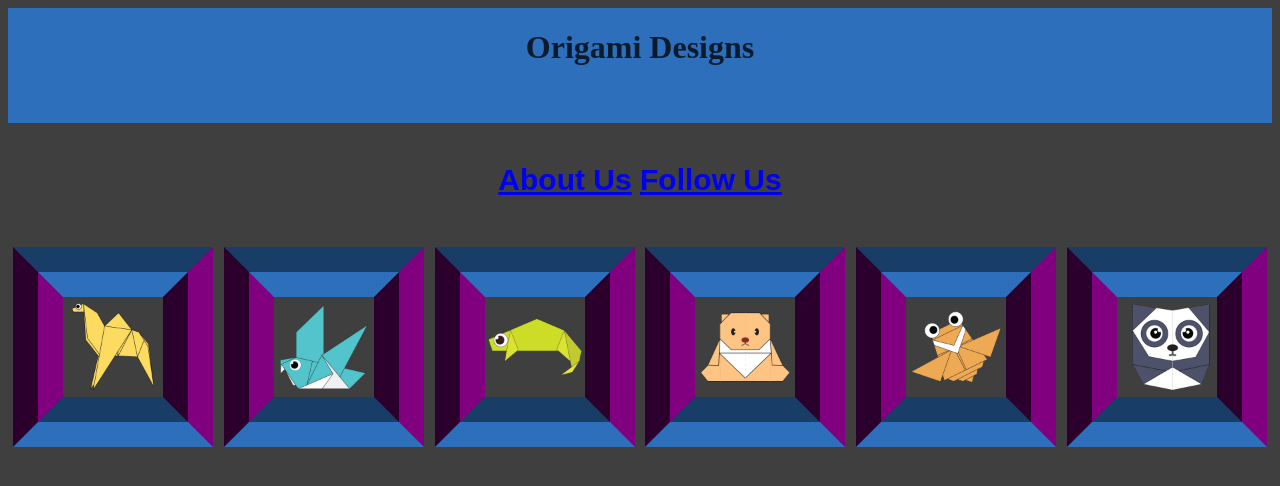
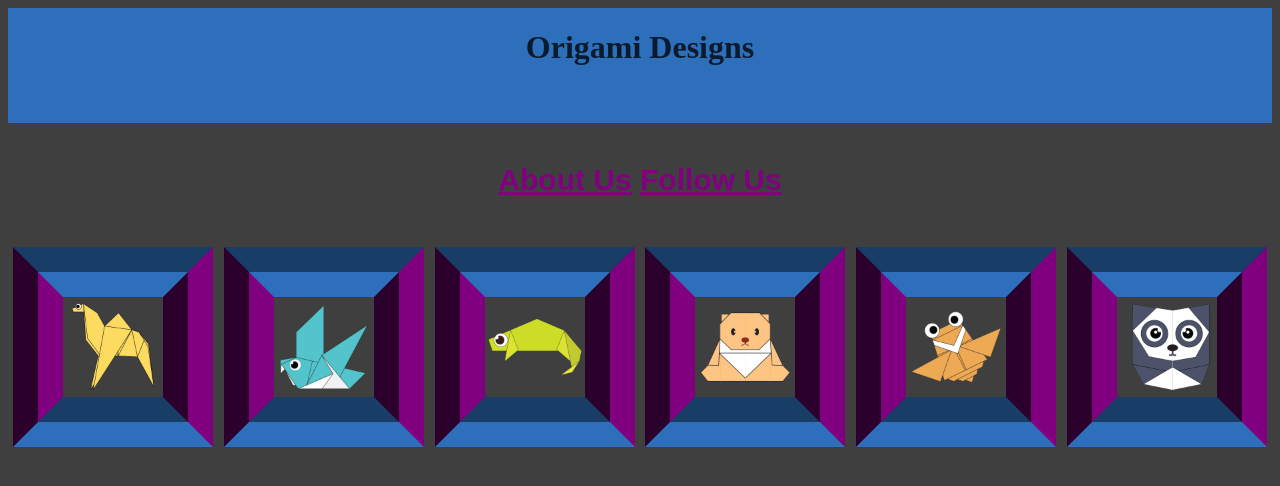
Before and after one commit to RohanMaddala/PRO-C52-ORIGAMI-WEBSITE-DESIGN-PART-4, a plain HTML site: page index.html in a window 1280 px wide. Drawn offline with Linux system fonts and the light colour scheme.

Commit message:
Update style.css

```diff
--- a/style.css
+++ b/style.css
@@ -75,3 +75,11 @@ ul{
 .item:hover ul{
   opacity: 1;
 }
+
+a:link{
+    color:purple
+}
+
+a:visited{
+    color:purple
+}
```
